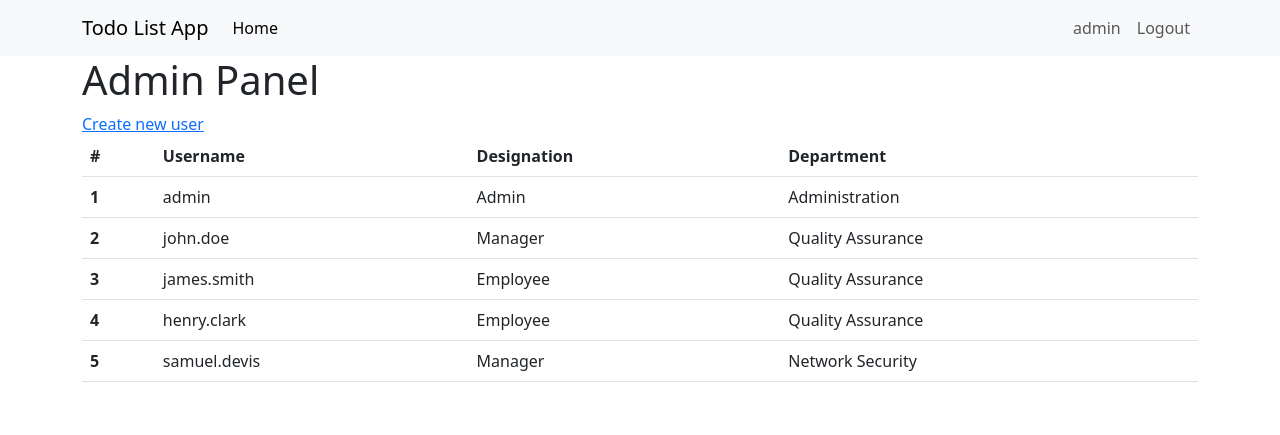
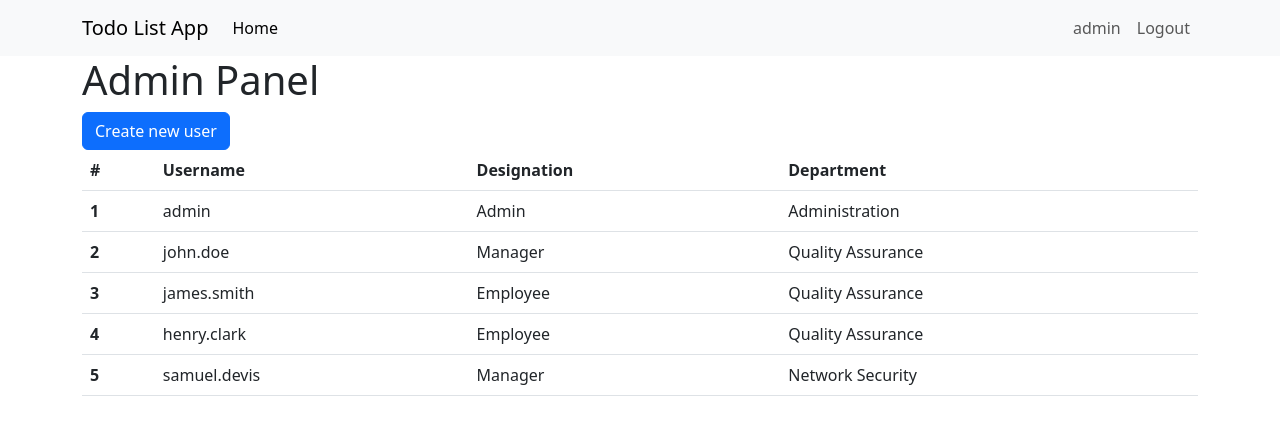
Before and after one commit to Prathmesh2206/TODO, a Flask app: page / in a window 1280 px wide. Shown: the top 435 px of the page. Run offline with Flask 3, Linux system fonts and the light colour scheme; a user stored in the database is signed in.

Commit message:
UI updates

```diff
--- a/loginapp.py
+++ b/loginapp.py
@@ -73,7 +73,9 @@ def loader_user(user_id):
 def register():
     # If the user made a POST request, create a new user
     if request.method == "POST":
-        password=bcrypt.generate_password_hash(request.form.get("password")).decode('utf-8')
+        password = bcrypt.generate_password_hash(request.form.get("password")).decode(
+            "utf-8"
+        )
         user = Users(
             username=request.form.get("username"),
             password=password,
@@ -99,7 +101,7 @@ def login():
         user = Users.query.filter_by(username=request.form.get("username")).first()
         # Check if the password entered is the
         # same as the user's password
-        if bcrypt.check_password_hash(user.password,request.form.get("password")):
+        if bcrypt.check_password_hash(user.password, request.form.get("password")):
             # Use the login_user method to log in the user
             login_user(user)
             return redirect(url_for("home"))
@@ -119,9 +121,13 @@ def home():
     if current_user.is_authenticated:
         if current_user.designation == "Admin":
             users = Users.query.all()
-            return render_template("home.html", users=users, departments=departments)
+            return render_template(
+                "home.html", users=users, departments=departments, now=datetime.utcnow()
+            )
         if current_user.designation == "Manager":
-            tasks = Task.query.filter_by(created_by=current_user.id)
+            tasks = Task.query.filter_by(created_by=current_user.id).order_by(
+                Task.status.desc()
+            )
             users = Users.query.all()
             assigned_users = []
             for i in tasks:
@@ -136,7 +142,9 @@ def home():
                     tasks = list(Task.query.filter_by(status="Complete"))
                 else:
                     tasks = Task.query.all()
-            return render_template("home.html", tasks=tasks, users=assigned_users)
+            return render_template(
+                "home.html", tasks=tasks, users=assigned_users, now=datetime.utcnow()
+            )
         if current_user.designation == "Employee":
             tasks = Task.query.filter_by(assigned_to=current_user.id)
             users = Users.query.all()
@@ -153,7 +161,9 @@ def home():
                     tasks = list(Task.query.filter_by(status="Complete"))
                 else:
                     tasks = Task.query.all()
-            return render_template("home.html", tasks=tasks, users=assigned_users)
+            return render_template(
+                "home.html", tasks=tasks, users=assigned_users, now=datetime.utcnow()
+            )
     return render_template("home.html")
 
 
@@ -177,7 +187,7 @@ def create_task():
             db.session.add(task)
             db.session.commit()
             return redirect("/")
-        return render_template("add.html", users=users)
+        return render_template("add.html", users=subordinates)
 
 
 @app.route("/toggle_status/<int:no>")
@@ -203,6 +213,8 @@ def edit_task(no):
         if request.method == "POST":
             task.task = request.form["task"]
             task.due_date = datetime.fromisoformat(request.form["due_date"])
+            if task.status == "Extension Requested":
+                task.status = "In-Progress"
             db.session.commit()
             return redirect("/")
         return render_template("edit.html", task=task)
--- a/templates/add.html
+++ b/templates/add.html
@@ -26,7 +26,7 @@ Todo List App | Add New Task
         </select>
     </div>
     <button type="submit" class="btn btn-success">Submit</button>
-    <a href="/" class="btn btn-primary">Cancel</button>
+    <a href="/" class="btn btn-primary">Cancel</a>
 </form>
 
 {% endblock %}
--- a/templates/edit.html
+++ b/templates/edit.html
@@ -17,7 +17,7 @@ Todo List App | Edit Task
         <input type="date" class="form-control" id="due_date" name="due_date" value="{{task.due_date.date()}}">
     </div>
     <button type="submit" class="btn btn-success">Save</button>
-    <a href="/" class="btn btn-primary">Cancel</button>
+    <a href="/" class="btn btn-primary">Cancel</a>
 </form>
 
 {% endblock %}
--- a/templates/home.html
+++ b/templates/home.html
@@ -10,7 +10,7 @@ Todo List App | All Tasks
 
 {% if current_user.designation == "Admin" %}
 <h1>Admin Panel</h1>
-<a href="/register">Create new user</a>
+<a href="/register" class="btn btn-primary">Create new user</a>
 
 <table class="table">
     <thead>
@@ -38,19 +38,29 @@ Todo List App | All Tasks
 
 {% if current_user.designation == "Manager" %}
 <h2>Tasks</h2>
-<a href="/add">Add New Task</a>
-<div class="d-flex justify-content-between">
-    <div>
-        <a href="?view=all">Show All</a> | <a href="?view=completed">Show Completed</a> | <a
-            href="?view=in_progress">Show In-Progress</a>
+<a href="/add" class="btn btn-primary">Add New Task</a>
+<div class="d-flex justify-content-between my-2">
+    <div class="btn-group" role="group" aria-label="Basic example">
+        <a class="btn btn-outline-secondary" href="?view=all">Show All</a>
+        <a class="btn btn-outline-secondary" href="?view=completed">Show Completed</a>
+        <a class="btn btn-outline-secondary" href="?view=in_progress">Show In-Progress</a>
     </div>
 </div>
-<br>
 <ul class="list-group list-group-flush">
+    <li class="list-group-item">
+        <div class="row fw-bold">
+            <div class="col-md-1"></div>
+            <div class="col-md-2">Task</div>
+            <div class="col-md-2">Due</div>
+            <div class="col-md-2">Assigned To</div>
+            <div class="col-md-2">Status</div>
+            <div class="col-md-2"></div>
+        </div>
+    </li>
     {% for task in tasks %}
     <li class="list-group-item">
         <div class="row">
-            <div class="col-md-2">
+            <div class="col-md-1">
                 {% if task.status == "Complete" %}
                 <a href="/toggle_status/{{task.task_no}}" class="btn btn-secondary btn-sm">
                     <i class="fa fa-check" aria-hidden="true"></i>
@@ -68,15 +78,23 @@ Todo List App | All Tasks
                 {{task.task}}
                 {% endif %}
             </div>
-            <div class="col-md-2">Due: {{task.due_date.date()}}</div>
+            <div class="col-md-2">
+                {% if task.due_date < now %} <p class="text-danger">{{task.due_date.date()}}</p>
+                    {% else %}
+                    <p class="">{{task.due_date.date()}}</p>
+                    {% endif %}
+            </div>
             <div class="col-md-2">{{users[loop.index0]}} </div>
             <div class="col-md-2">
+                {% if task.due_date < now %} <span class="badge bg-danger rounded-pill">Overdue</span>
+                    {% endif%}
+
                     {% if task.status == "Complete" %}
                     <span class="badge bg-success rounded-pill">{{task.status}}</span>
                     {% elif task.status == "In-Progress" %}
                     <span class="badge bg-warning rounded-pill">{{task.status}}</span>
                     {% else %}
-                <span class="badge bg-danger rounded-pill">{{task.status}}</span>
+                    <span class="badge bg-primary rounded-pill">{{task.status}}</span>
                     {% endif %}
             </div>
             <div class="col-md-2">
@@ -95,18 +113,28 @@ Todo List App | All Tasks
 
 {% if current_user.designation == "Employee" %}
 <h2>Tasks</h2>
-<div class="d-flex justify-content-between">
-    <div>
-        <a href="?view=all">Show All</a> | <a href="?view=completed">Show Completed</a> | <a
-            href="?view=in_progress">Show In-Progress</a>
+<div class="d-flex justify-content-between my-2">
+    <div class="btn-group" role="group" aria-label="Basic example">
+        <a class="btn btn-outline-secondary" href="?view=all">Show All</a>
+        <a class="btn btn-outline-secondary" href="?view=completed">Show Completed</a>
+        <a class="btn btn-outline-secondary" href="?view=in_progress">Show In-Progress</a>
     </div>
 </div>
-<br>
 <ul class="list-group list-group-flush">
+    <li class="list-group-item">
+        <div class="row fw-bold">
+            <div class="col-md-1"></div>
+            <div class="col-md-2">Task</div>
+            <div class="col-md-2">Due</div>
+            <div class="col-md-2">Assigned To</div>
+            <div class="col-md-2">Status</div>
+            <div class="col-md-2"></div>
+        </div>
+    </li>
     {% for task in tasks %}
     <li class="list-group-item">
         <div class="row">
-            <div class="col-md-2">
+            <div class="col-md-1">
                 {% if task.status == "Complete" %}
                 <a href="/toggle_status/{{task.task_no}}" class="btn btn-secondary btn-sm">
                     <i class="fa fa-check" aria-hidden="true"></i>
@@ -124,24 +152,32 @@ Todo List App | All Tasks
                 {{task.task}}
                 {% endif %}
             </div>
-            <div class="col-md-2">Due: {{task.due_date.date()}}</div>
+            <div class="col-md-2">
+                {% if task.due_date < now %} <p class="text-danger">{{task.due_date.date()}}</p>
+                    {% else %}
+                    <p class="">{{task.due_date.date()}}</p>
+                    {% endif %}
+            </div>
             <div class="col-md-2">
                 {{users[loop.index0]}}
             </div>
             <div class="col-md-2">
+                {% if task.due_date < now %} <span class="badge bg-danger rounded-pill">Overdue</span>
+                    {% endif%}
+
                     {% if task.status == "Complete" %}
                     <span class="badge bg-success rounded-pill">{{task.status}}</span>
                     {% elif task.status == "In-Progress" %}
                     <span class="badge bg-warning rounded-pill">{{task.status}}</span>
                     {% else %}
-                <span class="badge bg-danger rounded-pill">{{task.status}}</span>
+                    <span class="badge bg-primary rounded-pill">{{task.status}}</span>
                     {% endif %}
             </div>
             <div class="col-md-2">
                 {% if task.status == "Extension Requested" %}
-                <a href="#" class="btn btn-secondary" disabled>Request Extension</a>
+                <a href="/request_extension/{{task.task_no}}" class="btn btn-secondary disabled">Request Extension</a>
                 {% else %}
-                <a href="/request_extension/{{task.task_no}}" class="btn btn-secondary">Request Extension</a>
+                <a href="/request_extension/{{task.task_no}}" class="btn btn-primary">Request Extension</a>
                 {% endif %}
             </div>
             <!-- <div class="col-md-2">
--- a/templates/login.html
+++ b/templates/login.html
@@ -17,7 +17,7 @@ Todo List App | All Tasks
         <input type="password" class="form-control" name="password" />
     </div>
 
-    <button type="submit">Submit</button>
+    <button type="submit" class="btn btn-primary">Submit</button>
 </form>
 <!-- <a href="/register">First time? Register here</a> -->
 {% endblock %}
--- a/templates/sign_up.html
+++ b/templates/sign_up.html
@@ -35,6 +35,6 @@ Todo List App | All Tasks
             <option value="3">Remote Browser Isolation</option>
         </select>
     </div>
-    <button type="submit">Submit</button>
+    <button type="submit" class="btn btn-primary">Submit</button>
 </form>
 {% endblock %}
```
Also changed, not shown: instance/db.sqlite. Lines whose indentation alone changed are shown as unchanged.
